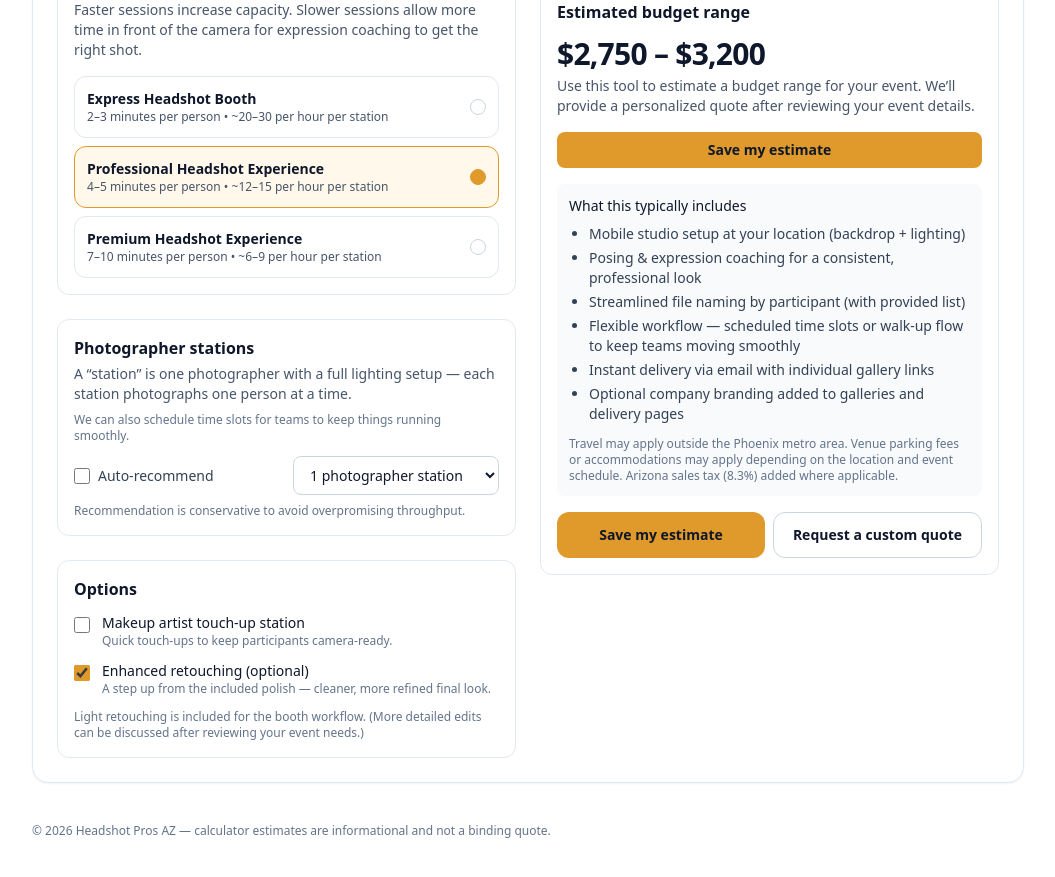
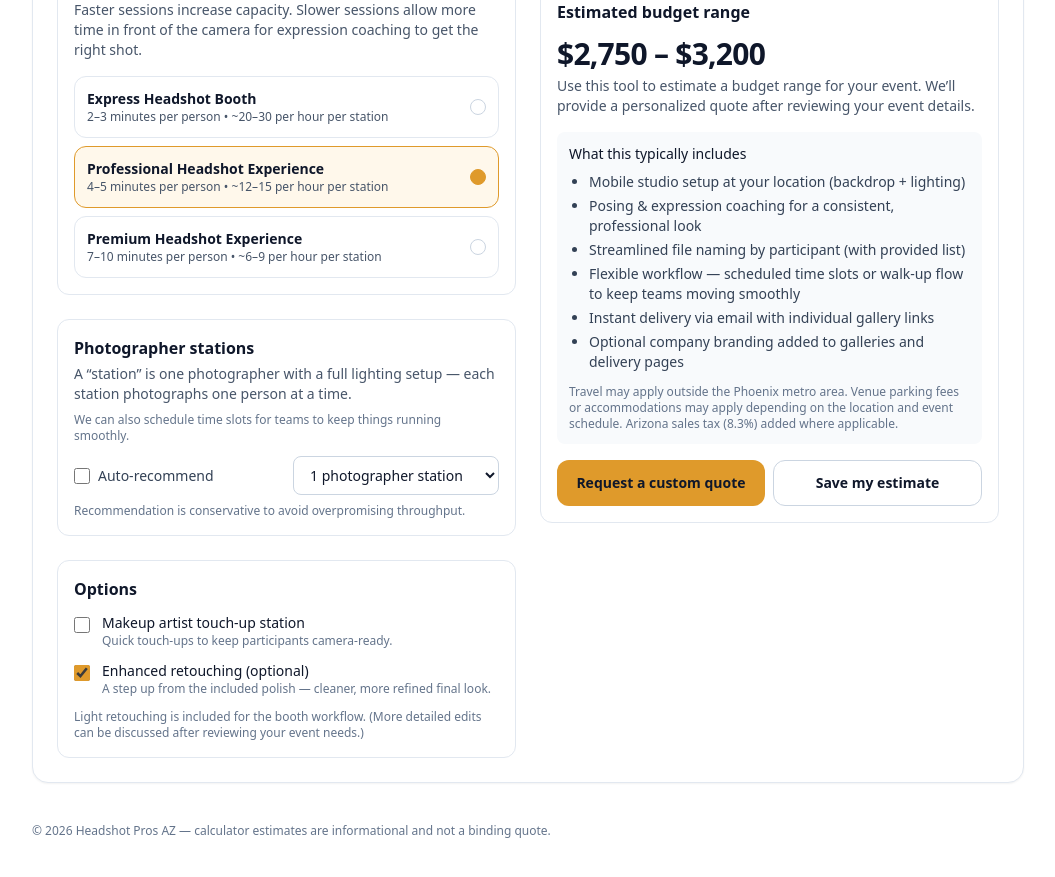
Before and after one commit to headshotpros/conference-headshot-booth-calculator, a Next.js app: page / in a window 1280 px wide. Shown: the part 1360-2237 px from the top of the page, without its empty margins (112-1167 px from the left). Built offline with nearby package versions, Linux system fonts and the light colour scheme.

Commit message:
Prioritize custom quote CTA while keeping save results form

```diff
--- a/app/page.tsx
+++ b/app/page.tsx
@@ -1103,15 +1103,6 @@ Enter the number of people who want headshots, or use total attendees to estimat
                       )}
                     </div>
 
-                    {!showEmailForm && (
-                      <button
-                        onClick={openEmailFormAndFocusFirstName}
-                        className="mt-4 w-full rounded-lg bg-slate-900 px-4 py-2 text-sm font-semibold text-white hover:bg-slate-800"
-                      >
-                        Save my estimate
-                      </button>
-                    )}
-
                     {showEmailForm && (
                       <div className="mt-4 rounded-xl border border-slate-200 bg-white p-4">
                         <h3 className="text-lg font-semibold text-slate-900">Save Your Results</h3>
@@ -1410,17 +1401,17 @@ Enter the number of people who want headshots, or use total attendees to estimat
                 {/* Bottom CTAs */}
                 <div className="mt-4 flex flex-col gap-2 sm:flex-row">
                   <button
-                    onClick={openEmailFormAndFocusFirstName}
+                    onClick={openQuoteForm}
                     className="inline-flex w-full items-center justify-center rounded-xl bg-slate-900 px-4 py-3 text-sm font-semibold text-white hover:bg-slate-800"
                   >
-                    Save my estimate
+                    Request a custom quote
                   </button>
 
                   <button
-                    onClick={openQuoteForm}
+                    onClick={openEmailFormAndFocusFirstName}
                     className="inline-flex w-full items-center justify-center rounded-xl border border-slate-300 bg-white px-4 py-3 text-sm font-semibold text-slate-900 hover:bg-slate-50"
                   >
-                    Request a custom quote
+                    Save my estimate
                   </button>
                 </div>
               </div>
```
